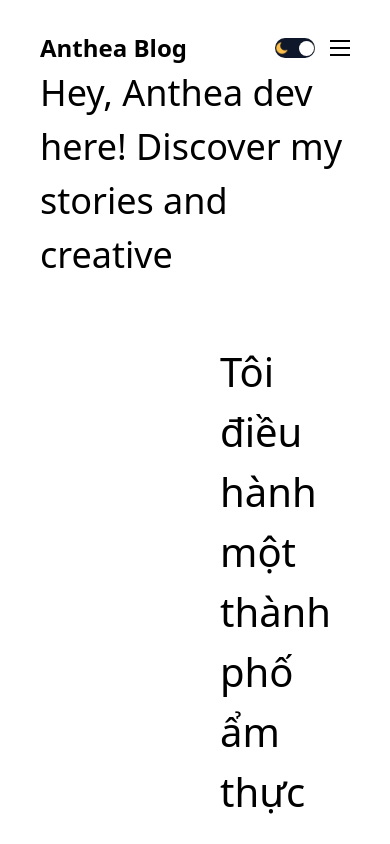
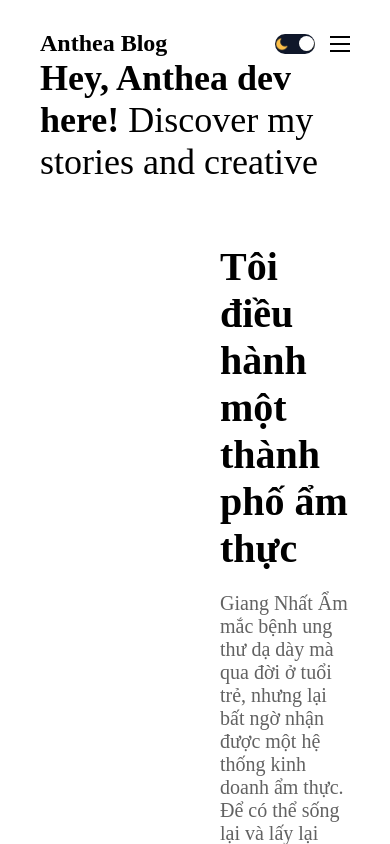
Before and after one commit to h3d-anhntl/blog-app, a Next.js app: page / in a window 390 px wide. Shown: the top 844 px of the page. Built offline with nearby package versions, Linux system fonts and the light colour scheme.

Commit message:
fix error css

```diff
--- a/src/app/globals.css
+++ b/src/app/globals.css
@@ -1,26 +1,9 @@
-@tailwind base;
-@tailwind components;
-@tailwind utilities;
-
 :root {
   --bg:white;
   --textColor:black;
   --softBg:#f0f0f0;
   --softTextColor:#626262;
 }
-
-/* @media (prefers-color-scheme: dark) {
-  :root {
-    --background: #0a0a0a;
-    --foreground: #ededed;
-  }
-}
-
-body {
-  color: var(--foreground);
-  background: var(--background);
-  font-family: Arial, Helvetica, sans-serif;
-} */
 
 *{
   padding: 0;
@@ -58,46 +41,39 @@ a{
   color: var(--textColor);
 }
 
-.wrapper{
+.wrapper {
   max-width: 1536px;
-  margin: 0 auto;
+  margin-left: auto;
+  margin-right: auto;
   padding-left: 80px;
   padding-right: 80px;
 }
 
-@media screen and (max-width:1536px) {
-  .wrapper{
+@media screen and (max-width: 1536px) {
+  .wrapper {
     max-width: 1366px;
   }
-
 }
-
-@media screen and (max-width:1280px) {
-  .wrapper{
+@media screen and (max-width: 1280px) {
+  .wrapper {
     max-width: 1024px;
   }
-
 }
-
-@media screen and (max-width:1024px) {
-  .wrapper{
+@media screen and (max-width: 1024px) {
+  .wrapper {
     max-width: 768px;
     padding-left: 40px;
     padding-right: 40px;
   }
-
+}
+@media screen and (max-width: 768px) {
+  .wrapper {
+    max-width: 640px;
+  }
 }
 
-@media screen and (max-width:768px) {
-  .wrapper{
-    max-width: 640px;
-  }
-
-}
-
-@media screen and (max-width:640px) {
-  .wrapper{
+@media screen and (max-width: 640px) {
+  .wrapper {
     max-width: 475px;
   }
-
 }
```
